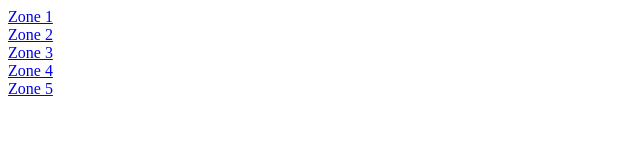
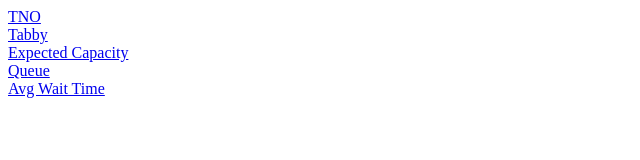
Before and after one commit to thinkthroughmath/tabby, a plain HTML site: page index.html in a window 1280 px wide. Shown: the whole page, without its empty margins (0-640 px from the left). Drawn offline with Linux system fonts and the light colour scheme.

Commit message:
Update index.html

```diff
--- a/index.html
+++ b/index.html
@@ -1,13 +1,13 @@
 <html>
     <body>
-        <a href="Zone1.html">Zone 1</a>
+        <a href="Zone1.html">TNO</a>
         <br/>
-        <a href="Zone2.html">Zone 2</a>
+        <a href="Zone2.html">Tabby</a>
         <br/>
-        <a href="Zone3.html">Zone 3</a>
+        <a href="Zone3.html">Expected Capacity</a>
         <br/>
-        <a href="Zone4.html">Zone 4</a>
+        <a href="Zone4.html">Queue</a>
         <br/>
-        <a href="Zone5.html">Zone 5</a>
+        <a href="Zone5.html">Avg Wait Time</a>
     </body>
 </html>
```
